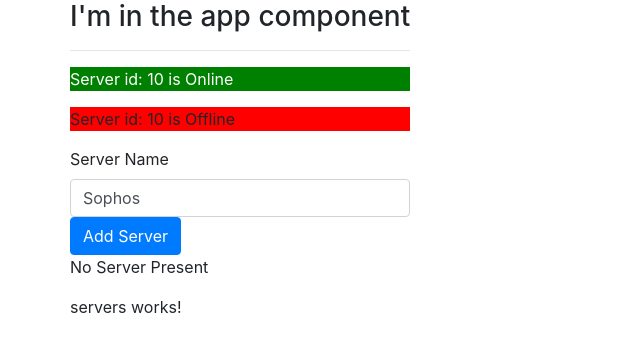
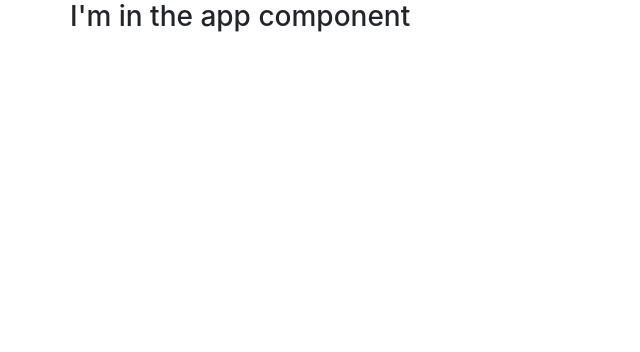
Before and after one commit to karammm/AugularBundle, an Angular app: page / in a window 1280 px wide. Shown: the top 352 px of the page, without its empty margins (0-640 px from the left). Built offline with nearby package versions, Linux system fonts and the light colour scheme.

Commit message:
cleaning app

```diff
--- a/src/app/SuccessAlert/successalert.component.css
+++ /dev/null
@@ -1,3 +0,0 @@
-h4{
-    color:green;
-}
--- a/src/app/SuccessAlert/successalert.component.html
+++ /dev/null
@@ -1,8 +0,0 @@
-<h4>This is a success component</h4>
-
-    <!-- <input
-        type="text"
-        class="form-control"
-        [(ngModel)]="userName">
-    <button class="btn btn-primary" [disabled]="userName===''" (click)="userName=''">Reset Name</button>
-    <p>{{userName}}</p> -->
--- a/src/app/SuccessAlert/successalert.component.ts
+++ /dev/null
@@ -1,12 +0,0 @@
-import { Component } from "@angular/core";
-
-@Component({
-    selector:'app-success-alert',
-    templateUrl:'./successalert.component.html',
-    styleUrls: ['./successalert.component.css']
-})
-export class SuccessAlertComponent{
-    userName:string='';
-    ngOnInit(): void {
-    }
-}
--- a/src/app/WarningAlert/warningalet.component.ts
+++ /dev/null
@@ -1,15 +0,0 @@
-import { Component } from "@angular/core";
-
-@Component({
-    selector:'aap-warinig-alert',
-    template:`<p>I'm Warning</p>`,
-    styles:[`
-        p{
-            padding:20px;
-            background-color:mistyrose;
-            border: 1px solid red;
-            color:red;
-        }
-    `]
-})
-export class WarningAlertComponent{}
--- a/src/app/app.component.html
+++ b/src/app/app.component.html
@@ -2,12 +2,6 @@
     <div class="row">
         <div class="col-xs-12">
             <h3>I'm in the app component</h3>
-            <hr>
-            <app-server></app-server>
-            <app-server></app-server>
-            <app-servers></app-servers>
-            <!-- <app-success-alert></app-success-alert> -->
-            <!-- <aap-warinig-alert></aap-warinig-alert> -->
         </div>
     </div>
 </div>
--- a/src/app/app.module.ts
+++ b/src/app/app.module.ts
@@ -3,20 +3,12 @@ import { NgModule } from '@angular/core';
 import { HttpModule } from '@angular/http';
 // import { HttpClientModule } from '@angular/common/http';
 import { AppComponent } from './app.component';
-import { ServerComponent } from './server/server.component';
 import { FormsModule } from '@angular/forms';
-import { ServersComponent } from './servers/servers.component';
-import { SuccessAlertComponent } from './SuccessAlert/successalert.component';
-import { WarningAlertComponent } from './WarningAlert/warningalet.component';
 import { NgbModule } from '@ng-bootstrap/ng-bootstrap';
 
 @NgModule({
   declarations: [
     AppComponent,
-    ServerComponent,
-    SuccessAlertComponent,
-    WarningAlertComponent,
-    ServersComponent//Telling the app that this component is a part of this app
   ],
   imports: [
     BrowserModule,
--- a/src/app/server/server.component.html
+++ /dev/null
@@ -1,4 +0,0 @@
-<p [ngStyle]="{backgroundColor:getcolor()}"
-   [ngClass]="{online:serverStatus==='Online'}">
-    Server id: {{serverId}} is {{getServerStatus()}}
-</p>
--- a/src/app/server/server.component.ts
+++ /dev/null
@@ -1,29 +0,0 @@
-import { style } from "@angular/animations";
-import { Component } from "@angular/core";
-
-
-//This component decorator is to tell that that this is not a normal typescript class but a component
-@Component({
-    //storing metadata inside it to tell what to do with the class
-    selector:'app-server',
-    templateUrl:'./server.component.html',
-    styles: [`
-        .online{
-            color:white;
-        }
-    `]
-})
-export class ServerComponent{
-    serverId:number=10;
-    serverStatus:string='offline';
-    constructor(){
-        this.serverStatus=Math.random() >0.5?'Online' : 'Offline'
-    }
-    getServerStatus(){
-        return this.serverStatus;
-    }
-    getcolor(){
-        return this.serverStatus==='Online'?'green' : 'red';
-    }
-
-}
--- a/src/app/servers/servers.component.html
+++ /dev/null
@@ -1,22 +0,0 @@
-<label>Server Name</label>
-<!-- this is event binding approach -->
-<!-- <input
-    type="text"
-    class="form-control"
-    (input)="onUpdateServerName($event)">
-    <p>{{serverName}}</p> -->
-<!-- this is two way data binding approach -->
-<input
-    type="text"
-    class="form-control"
-    [(ngModel)]="serverName">
-    <!-- <p>{{serverName}}</p> -->
-<button
-    class="btn btn-primary"
-    (click)="onCreateServer()"
-    >Add Server</button>
-<p *ngIf="serverCreatd; else noserver">{{serverCreationStatus}}</p>
-<ng-template #noserver>
-<p >No Server Present</p>
-</ng-template>
-<p>servers works!</p>
--- a/src/app/servers/servers.component.ts
+++ /dev/null
@@ -1,34 +0,0 @@
-import { Component, OnInit } from '@angular/core';
-
-@Component({
-  selector: 'app-servers',
-  // template: `
-  //     <app-server></app-server>
-  //     `,
-  templateUrl: './servers.component.html',
-  styleUrls: ['./servers.component.css']
-})
-export class ServersComponent implements OnInit {
-  allowNewServers=false;
-  serverCreationStatus='No server is created!';
-  serverName='Sophos';
-  serverCreatd=false;
-  constructor() {
-    //it is nothing but a method runs at the point of time component is created by angular
-    setTimeout(()=>{
-      this.allowNewServers=true;
-    },2000);
-  }
-
-  ngOnInit(): void {
-  }
-
-  onCreateServer(){
-    this.serverCreatd=true;
-    this.serverCreationStatus='Server was created And Name is: '+this.serverName;
-  }
-  onUpdateServerName(event:any){
-    this.serverName=(<HTMLInputElement>event.target).value;
-    console.log(this.serverName);
-  }
-}
```
Also changed, not shown: src/app/servers/servers.component.css (deleted).
